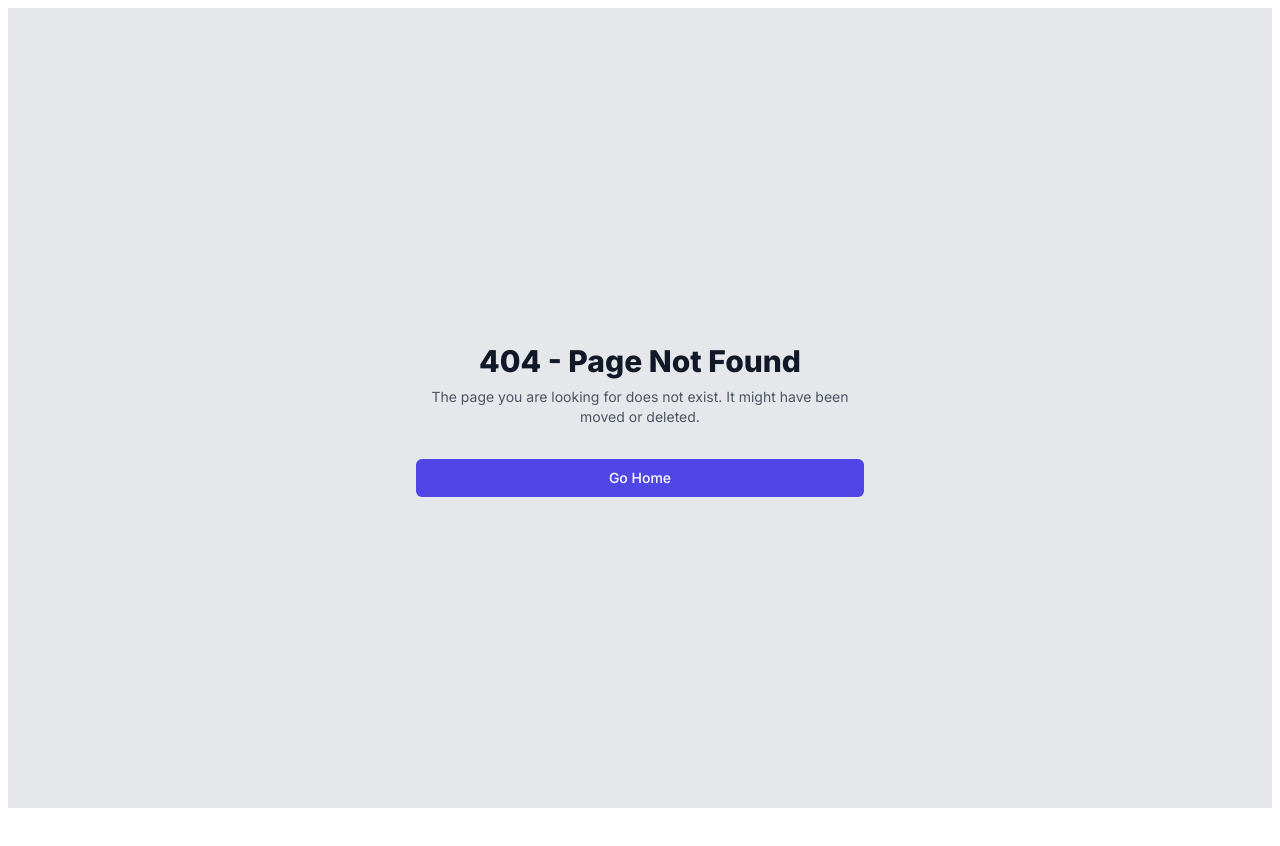
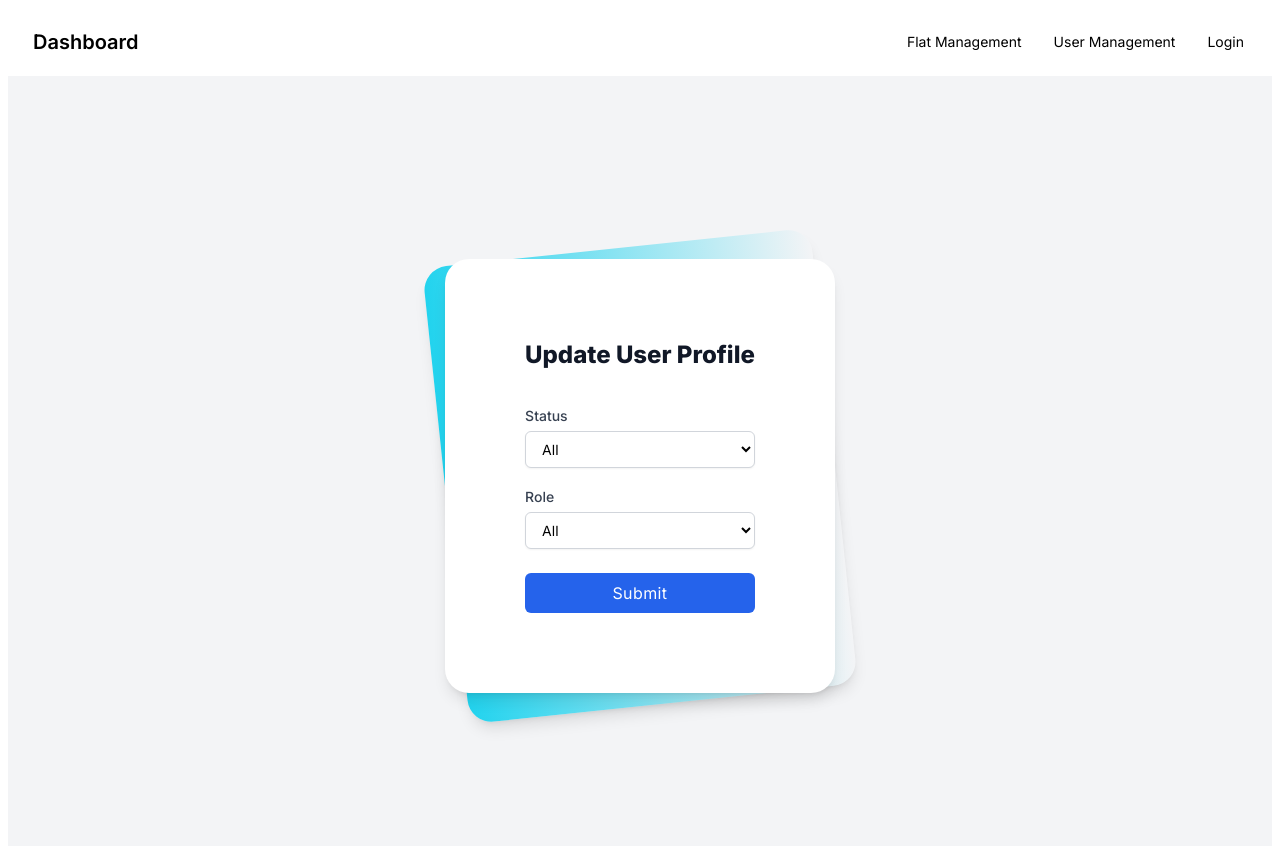
Before and after one commit to MehediMubin/flat-share-client, a Next.js app: page /dashboard/user-profile/edit/1 in a window 1280 px wide. Before the commit this address had no page. Shown: the top 846 px of the page. Before the commit the page ends 816 px from the top, so only its background shows below. Built offline with nearby package versions, Linux system fonts and the light colour scheme.

Commit message:
user role & status update functionality implemented

```diff
--- a/src/app/(withDashboradLayout)/dashboard/user-profile/edit/page.tsx
+++ b/src/app/(withDashboradLayout)/dashboard/user-profile/edit/[userId]/page.tsx
@@ -1,12 +1,43 @@
 "use client";
+import { useParams } from "next/navigation";
 import React, { useState } from "react";
+import { toast } from "sonner";
 
 const Page = () => {
    const [statusFilter, setStatusFilter] = useState("");
    const [roleFilter, setRoleFilter] = useState("");
 
+   const { userId } = useParams();
+
    const handleFilter = () => {
-      // Implement your filtering logic here
+      try {
+         const token = localStorage.getItem("token");
+         if (!token) {
+            throw new Error("Token not found");
+         }
+         const url = `http://localhost:5000/api/profile/${userId}`;
+
+         fetch(url, {
+            method: "PUT",
+            headers: {
+               "Content-Type": "application/json",
+               Authorization: `${token}`,
+            },
+            body: JSON.stringify({
+               status: statusFilter,
+               role: roleFilter,
+            }),
+         })
+            .then((response) => response.json())
+            .then((data) => {
+               toast.success(data.message);
+            })
+            .catch((error) => {
+               toast.error(error.message);
+            });
+      } catch (error) {
+         console.error(error);
+      }
    };
 
    return (
@@ -15,7 +46,7 @@ const Page = () => {
             <div className="absolute inset-0 bg-gradient-to-r from-cyan-400 to-light-blue-500 shadow-lg transform -skew-y-6 sm:skew-y-0 sm:-rotate-6 sm:rounded-3xl"></div>
             <div className="relative px-4 py-10 bg-white shadow-lg sm:rounded-3xl sm:p-20">
                <h1 className="text-2xl font-extrabold text-gray-900">
-                  User Management Page
+                  Update User Profile
                </h1>
                <div className="mt-8">
                   <div className="mt-1">
--- a/src/app/(withDashboradLayout)/layout.tsx
+++ b/src/app/(withDashboradLayout)/layout.tsx
@@ -1,11 +1,11 @@
 "use client";
-
 import DashboardHeader from "@/components/DashboardHeader";
-import Sidebar from "@/components/Sidebar";
+import { Toaster } from "sonner";
 
 const DashboardLayout = ({ children }: { children: React.ReactNode }) => {
    return (
       <div>
+         <Toaster position="bottom-right" />
          <DashboardHeader />
          {children}
       </div>
--- a/src/components/UserCard.tsx
+++ b/src/components/UserCard.tsx
@@ -3,7 +3,7 @@ import Link from "next/link";
 import React from "react";
 import { HiPencilAlt } from "react-icons/hi";
 
-const UserCard = ({ username, email, role, status }: User) => {
+const UserCard = ({ _id, username, email, role, status }: User) => {
    return (
       <div className="h-screen-16 flex items-center justify-center bg-gray-50 py-12 px-4 sm:px-6 lg:px-8">
          <div className="max-w-md w-full space-y-8 shadow-lg p-6 rounded-lg bg-white">
@@ -12,7 +12,7 @@ const UserCard = ({ username, email, role, status }: User) => {
                   User Profile
                </h1>
                <div className="flex">
-                  <Link href="/dashboard/user-profile/edit">
+                  <Link href={`/dashboard/user-profile/edit/${_id}`}>
                      <HiPencilAlt className="text-2xl text-gray-500 cursor-pointer hover:text-gray-900" />
                   </Link>
                </div>
```
